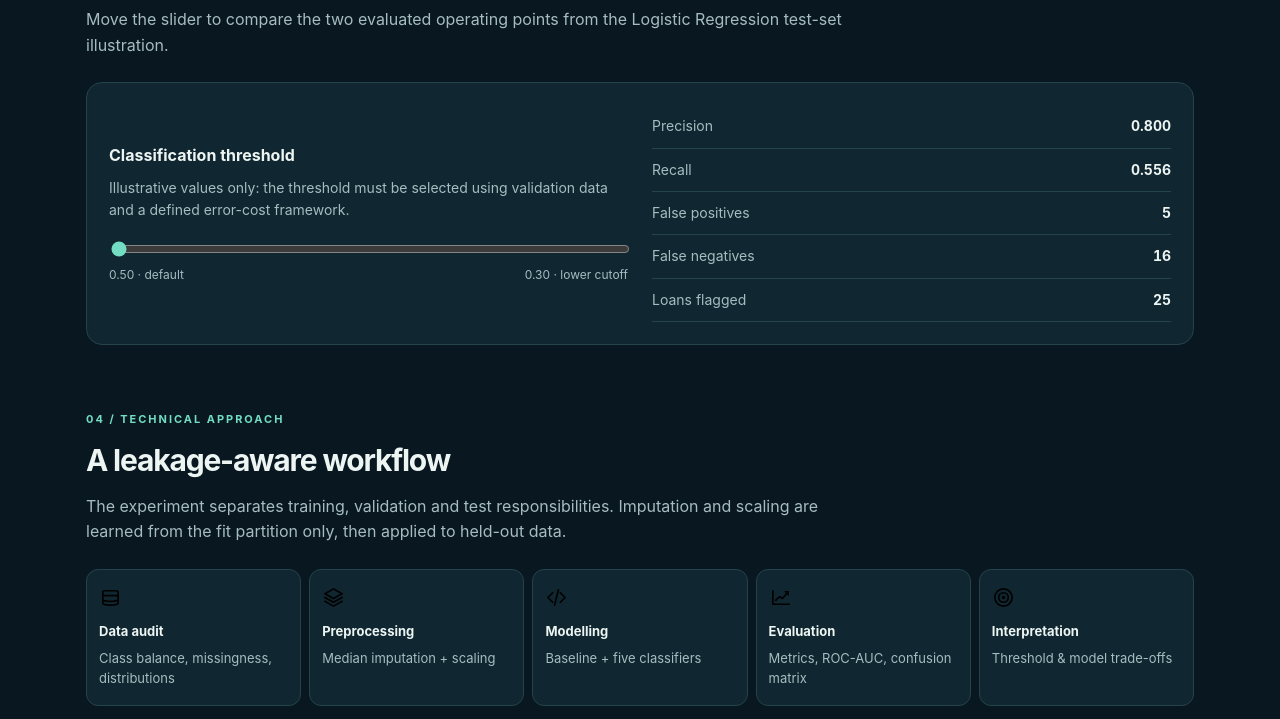
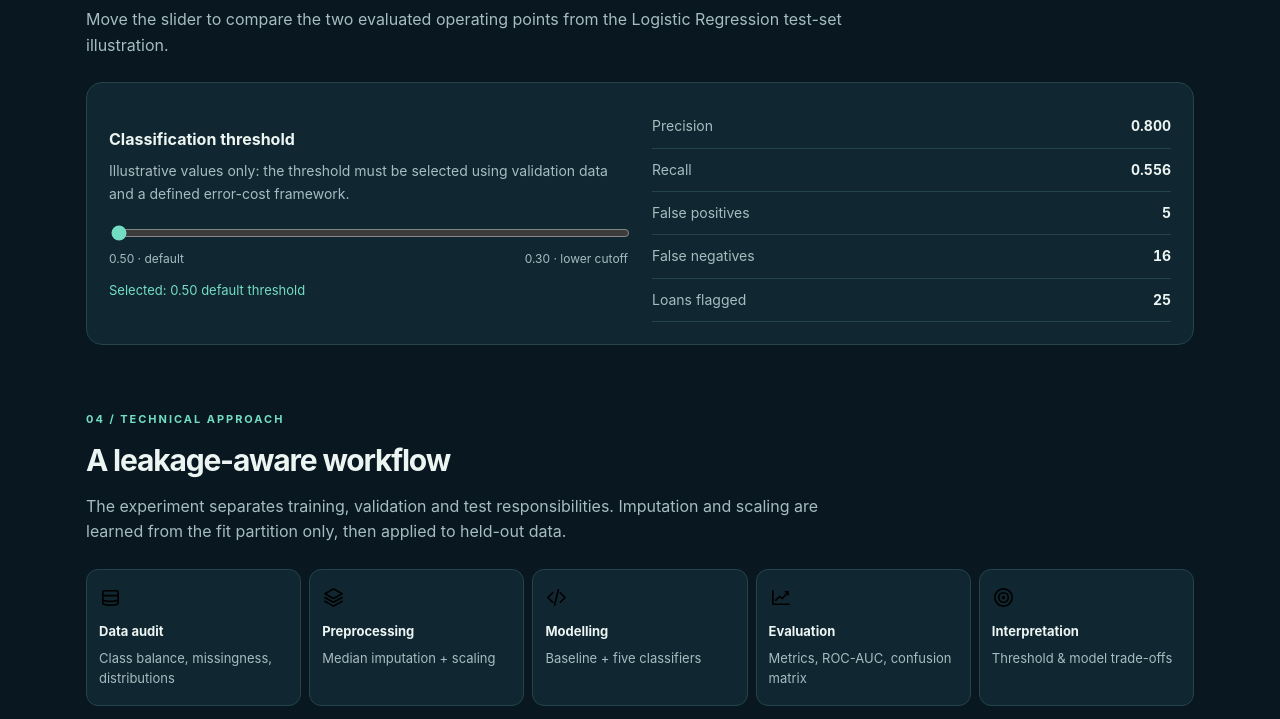
Before and after one commit to WaliAbidi2315/microloan-default-risk-analysis, a plain HTML site: page docs/index.html in a window 1280 px wide. Shown: the part 3547-4266 px from the top of the page. Drawn offline with Linux system fonts and the light colour scheme.

Commit message:
Fix threshold slider interaction and feedback

```diff
--- a/docs/index.html
+++ b/docs/index.html
@@ -55,7 +55,7 @@ footer{border-top:1px solid var(--line);padding:30px 0 50px;color:var(--muted);f
 <div class="card" style="margin-top:16px"><h3>ROC curves</h3><p>Area under the ROC curve is calculated from predicted probabilities or SVM decision scores.</p><img class="chart" src="reports/figures/roc_curves.png" alt="ROC curves for five classifiers"></div>
 </section>
 <section><div class="eyebrow">03 / Threshold explorer</div><h2>What changes when the cutoff moves?</h2><p class="lead">Move the slider to compare the two evaluated operating points from the Logistic Regression test-set illustration.</p>
-<div class="card threshold"><div><h3>Classification threshold</h3><p style="margin-bottom:18px">Illustrative values only: the threshold must be selected using validation data and a defined error-cost framework.</p><input id="threshold" type="range" min="0" max="1" step="1" value="0" aria-label="Choose threshold scenario"><div style="display:flex;justify-content:space-between;color:var(--muted);font-size:12px"><span>0.50 · default</span><span>0.30 · lower cutoff</span></div></div>
+<div class="card threshold"><div><h3>Classification threshold</h3><p style="margin-bottom:18px">Illustrative values only: the threshold must be selected using validation data and a defined error-cost framework.</p><input id="threshold" type="range" min="0" max="1" step="1" value="0" aria-label="Choose threshold scenario" aria-valuetext="0.50 default threshold"><div style="display:flex;justify-content:space-between;color:var(--muted);font-size:12px"><span>0.50 · default</span><span>0.30 · lower cutoff</span></div><p id="threshold-label" aria-live="polite" style="margin-top:12px;color:var(--mint);font-size:13px">Selected: 0.50 default threshold</p></div>
 <div><div class="metricline"><span>Precision</span><strong id="precision">0.800</strong></div><div class="metricline"><span>Recall</span><strong id="recall">0.556</strong></div><div class="metricline"><span>False positives</span><strong id="fp">5</strong></div><div class="metricline"><span>False negatives</span><strong id="fn">16</strong></div><div class="metricline"><span>Loans flagged</span><strong id="flagged">25</strong></div></div></div>
 </section>
 <section id="method"><div class="eyebrow">04 / Technical approach</div><h2>A leakage-aware workflow</h2><p class="lead">The experiment separates training, validation and test responsibilities. Imputation and scaling are learned from the fit partition only, then applied to held-out data.</p>
@@ -71,7 +71,28 @@ footer{border-top:1px solid var(--line);padding:30px 0 50px;color:var(--muted);f
 <footer><div class="foot"><div>© 2026 Wali Abidi · Machine Learning Portfolio<br><span>All observations are synthetic. No real lending decisions.</span></div><div><a href="https://github.com/WaliAbidi2315">GitHub profile ↗</a> · <a href="https://github.com/WaliAbidi2315/microloan-default-risk">Repository ↗</a></div></div></footer>
 </div>
 <script>
-const cases=[{precision:"0.800",recall:"0.556",fp:"5",fn:"16",flagged:"25"},{precision:"0.591",recall:"0.722",fp:"18",fn:"10",flagged:"44"}];
-document.getElementById("threshold").addEventListener("input",e=>{const d=cases[Number(e.target.value)];for(const k of Object.keys(d))document.getElementById(k).textContent=d[k]});
+(() => {
+  const slider = document.getElementById("threshold");
+  if (!slider) return;
+  const cases = [
+    { threshold: "0.50", label: "default threshold", precision: "0.800", recall: "0.556", fp: "5", fn: "16", flagged: "25" },
+    { threshold: "0.30", label: "lower cutoff", precision: "0.591", recall: "0.722", fp: "18", fn: "10", flagged: "44" }
+  ];
+  const fields = ["precision", "recall", "fp", "fn", "flagged"];
+  function updateThreshold() {
+    const index = slider.value === "1" ? 1 : 0;
+    const result = cases[index];
+    fields.forEach(id => {
+      const node = document.getElementById(id);
+      if (node) node.textContent = result[id];
+    });
+    slider.setAttribute("aria-valuetext", result.threshold + " " + result.label);
+    const label = document.getElementById("threshold-label");
+    if (label) label.textContent = "Selected: " + result.threshold + " " + result.label;
+  }
+  slider.addEventListener("input", updateThreshold);
+  slider.addEventListener("change", updateThreshold);
+  updateThreshold();
+})();
 </script>
 </body></html>
```
